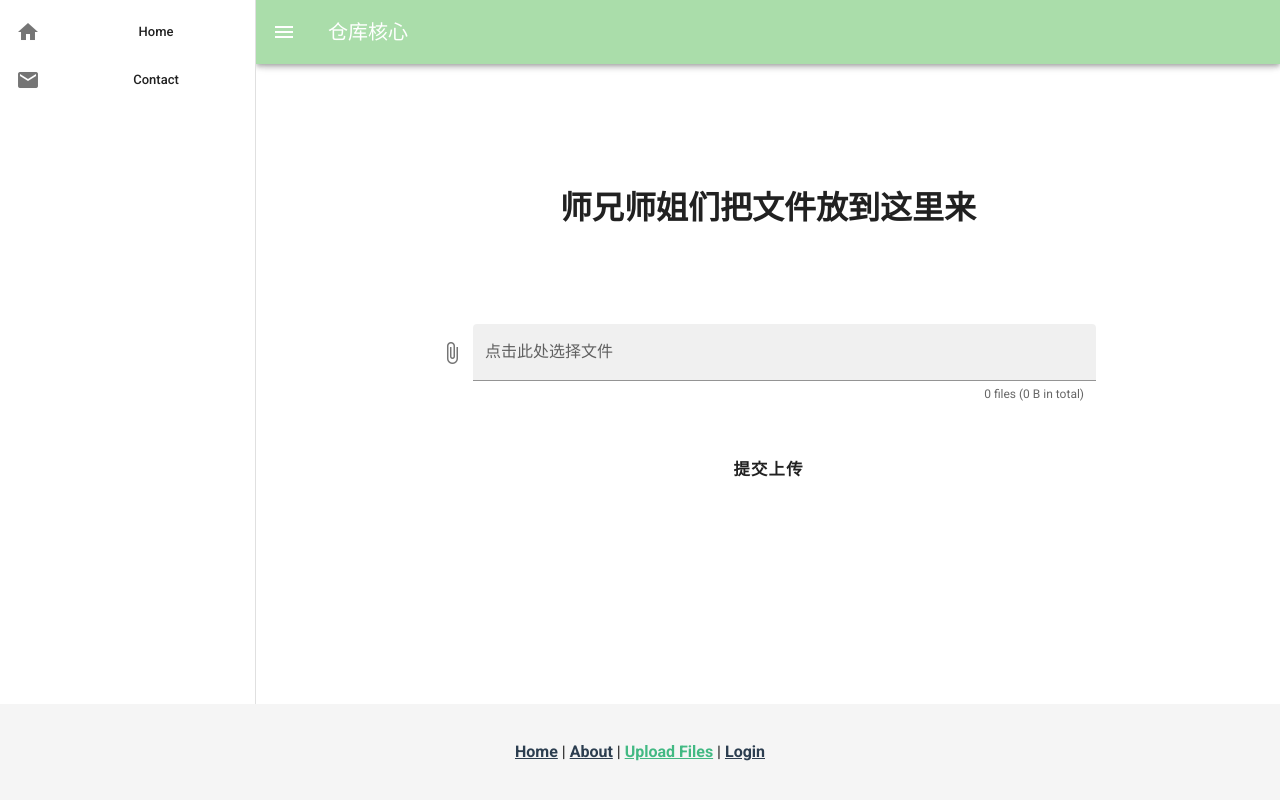
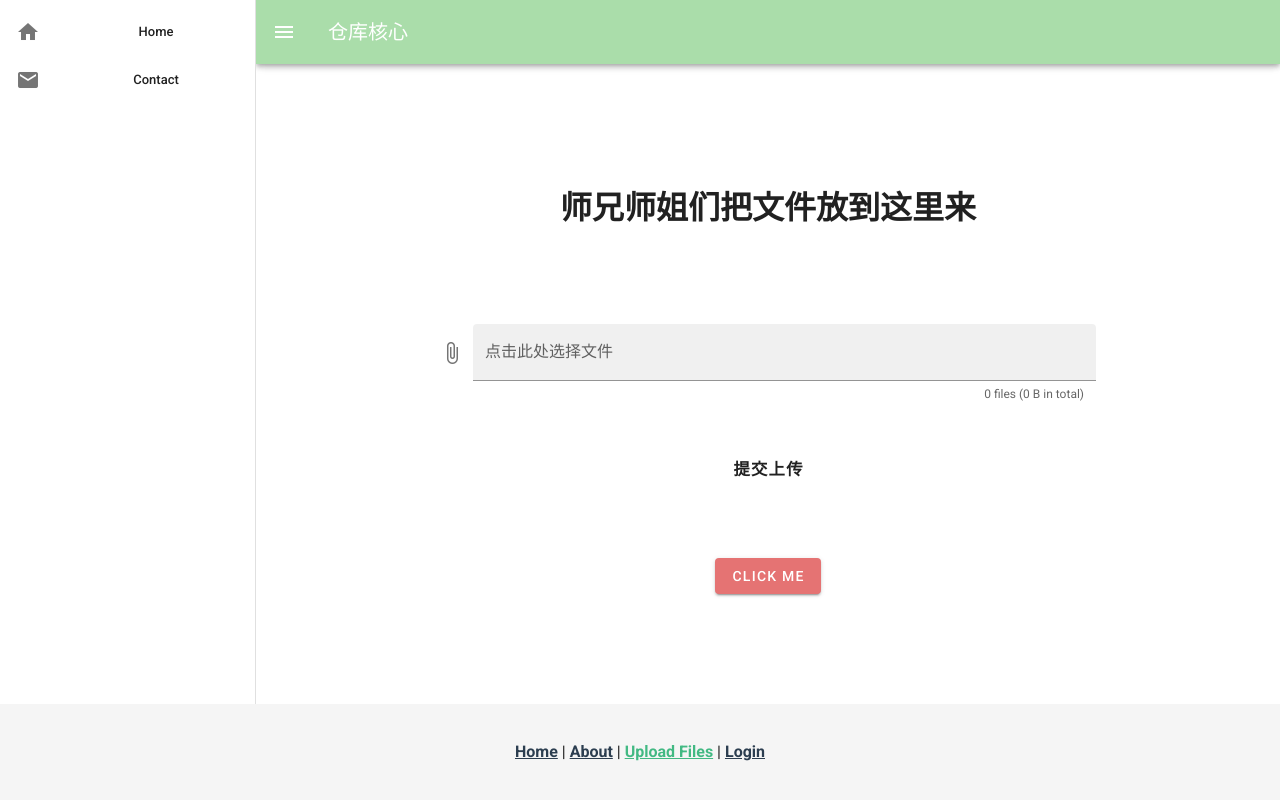
Before and after one commit to xi102/collection, a Vue app in the folder frontend/: page /testfiles in a window 1280 px wide. Built offline with nearby package versions, Linux system fonts and the light colour scheme.

Commit message:
add alert button

```diff
--- a/frontend/src/views/UploadFile.vue
+++ b/frontend/src/views/UploadFile.vue
@@ -16,6 +16,44 @@
             <v-btn text @click="submitFiles" class="mt-10"><h3>提交上传</h3></v-btn>
         </div>
     </v-container>
+    <v-dialog
+        v-model="dialog"
+        width="500"
+    >
+        <template v-slot:activator="{ on, attrs }">
+        <v-btn
+            color="red lighten-2"
+            dark
+            v-bind="attrs"
+            v-on="on"
+        >
+            Click Me
+        </v-btn>
+        </template>
+
+        <v-card>
+        <v-card-title class="headline grey lighten-2">
+            提示
+        </v-card-title>
+
+        <v-card-text>
+            恭喜你，上传成功了
+        </v-card-text>
+
+        <v-divider></v-divider>
+
+        <v-card-actions>
+            <v-spacer></v-spacer>
+            <v-btn
+            color="primary"
+            text
+            @click="dialog = false"
+            >
+            好的
+            </v-btn>
+        </v-card-actions>
+        </v-card>
+    </v-dialog>
   </div>
 </template>
 
```
